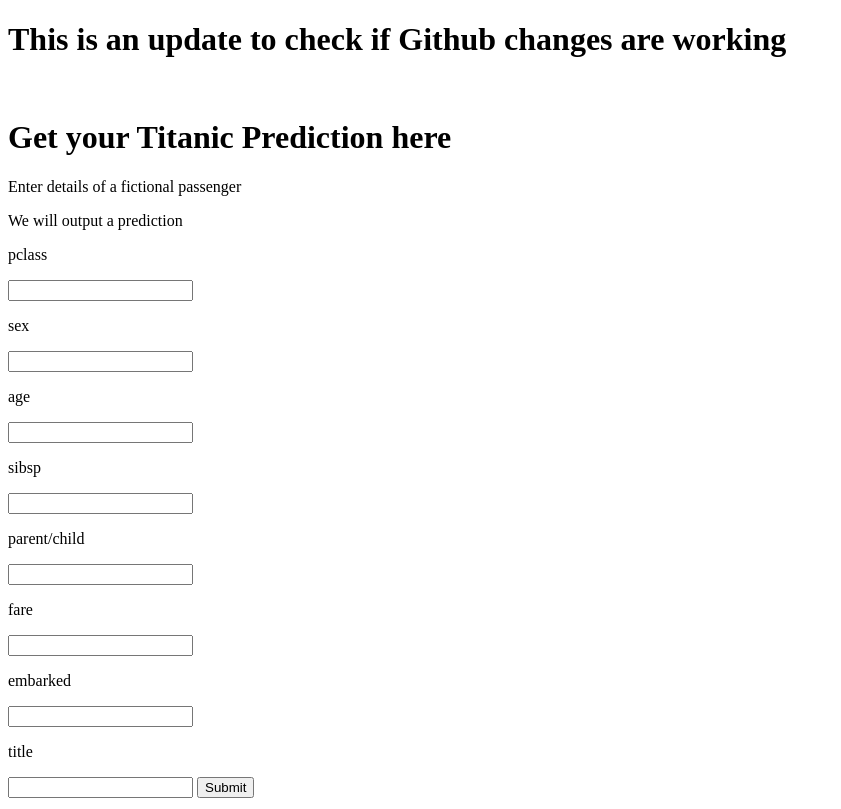
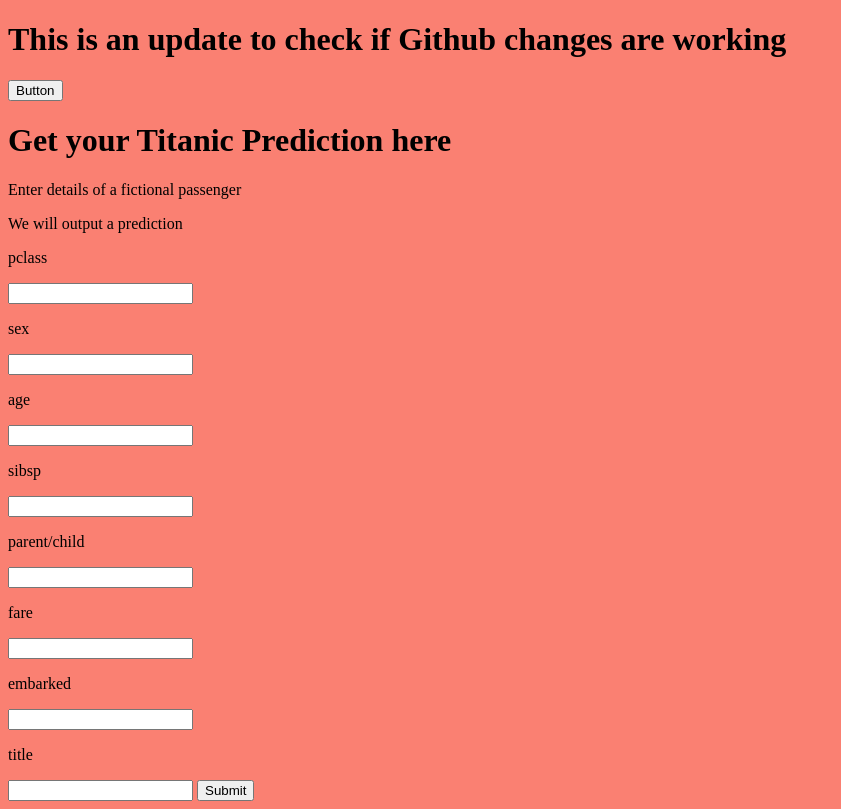
Before and after one commit to tcruz88/titanic_survival_predictor, a Django app: page / in a window 1280 px wide. Shown: the whole page, without its empty margins (0-841 px from the left). Run offline with Django 3.2, Linux system fonts and the light colour scheme.

Commit message:
Added and integrated CSS and JS into index.hrml

```diff
--- a/Titanic/settings.py
+++ b/Titanic/settings.py
@@ -117,4 +117,6 @@
 # Static files (CSS, JavaScript, Images)
 # https://docs.djangoproject.com/en/3.1/howto/static-files/
 
+import os.path
 STATIC_URL = '/static/'
+STATICFILES_DIRS = (os.path.join('static'),)
--- /dev/null
+++ b/static/main.js
@@ -0,0 +1,3 @@
+function clicked() {
+    alert("Javascript is working")
+}
--- /dev/null
+++ b/static/style.css
@@ -0,0 +1,3 @@
+body {
+    background-color: salmon;
+}
--- a/templates/index.html
+++ b/templates/index.html
@@ -1,11 +1,16 @@
 <!DOCTYPE html>
 <html lang="en" dir="ltr">
+
 <head>
     <meta charset="utf-8">
     <title>Titanic Predictor</title>
+    {% load static %}
+    <link rel="stylesheet" href="{% static 'style.css' %}">
 </head>
+
 <body>
     <h1>This is an update to check if Github changes are working</h1>
+    <button type="button" onclick="clicked()">Button</button>
     <!-- <a href="{% url 'result' %}">Click to go to results</a> -->
     <br>
     <h1>Get your Titanic Prediction here</h1>
@@ -32,5 +37,7 @@
         <input type="text" name="title">
         <input type="submit">
     </form>
+    <script type="text/javascript" src="{% static 'main.js' %}"></script>
 </body>
+
 </html>
```
Lines whose indentation alone changed are shown as unchanged.
